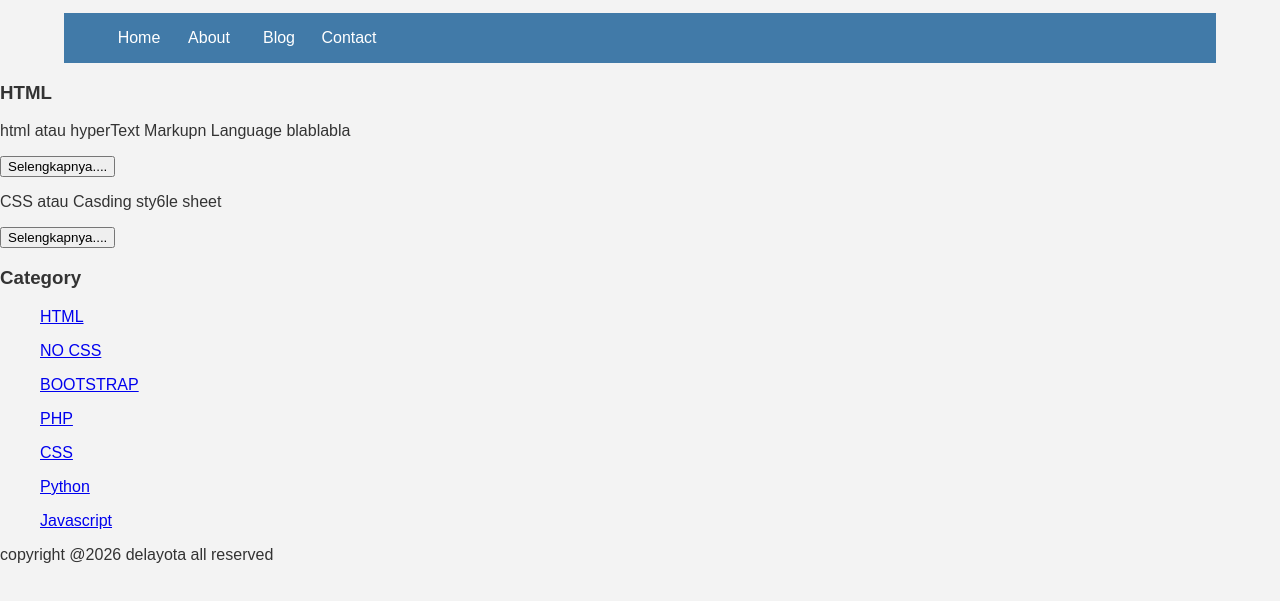
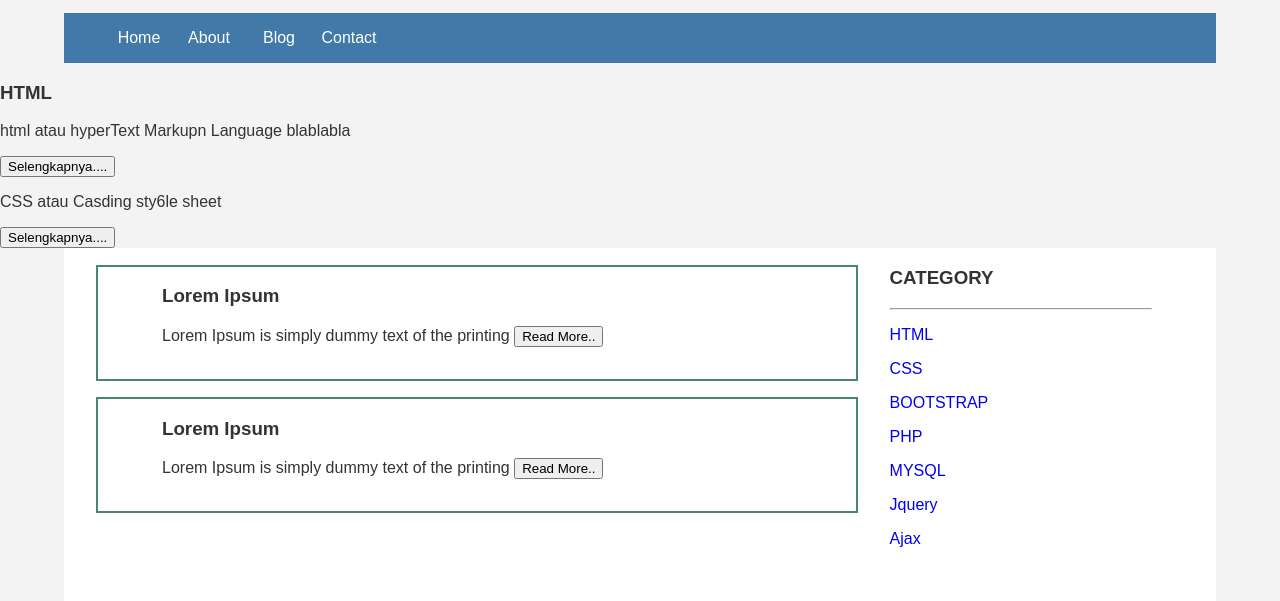
Before and after one commit to devinaff/webqu, a plain HTML site: page index.html in a window 1280 px wide. Shown: the part 123-724 px from the top of the page. Drawn offline with Linux system fonts and the light colour scheme.

Commit message:
Update index.html

```diff
--- a/index.html
+++ b/index.html
@@ -26,17 +26,54 @@
      <button>Selengkapnya....</button>
 
 
-   <h3>Category</h3>
-   <ul>
-     <p><a href="#" >HTML</a></p>
-     <p><a href="#" >NO CSS</a></p>
-     <p><a href="#" >BOOTSTRAP</a></p>
-     <p><a href="#" >PHP</a></p>
-     <p><a href="#" >CSS</a></p>
-     <p><a href="#" >Python</a></p>
-     <p><a href="#" >Javascript</a></p>
-   </ul>
-     <p>copyright @2026 delayota all reserved</p>
+<div class="content">
+        <div class="jarak">
+                <!-- kiri -->
+                <div class="kiri">
+                        <!-- blog -->
+                        <div class="border">
+                                <div class="jarak">
+                                        <h3>Lorem Ipsum</h3>
+                                        <p>Lorem Ipsum is simply dummy text of the printing
+                                        <button class="btn">Read More..</button>
+                                </div>
+                        </div>
+                        <!-- end blog -->
+                        <!-- blog -->
+                        <div class="border">
+                                <div class="jarak">
+                                        <h3>Lorem Ipsum</h3>
+                                        <p>Lorem Ipsum is simply dummy text of the printing
+                                        <button class="btn">Read More..</button>
+                                </div>
+                        </div>
+                        <!-- end blog -->
+                </div>
+                <!-- kiri -->
+                <!-- kanan -->
+                <div class="kanan">
+                        <div class="jarak">
+                                <h3>CATEGORY</h3>
+                                <hr/>
+                                <p><a href="#" class="undecor">HTML</a></p>
+                                <p><a href="#" class="undecor">CSS</a></p>
+                                <p><a href="#" class="undecor">BOOTSTRAP</a></p>
+                                <p><a href="#" class="undecor">PHP</a></p>
+                                <p><a href="#" class="undecor">MYSQL</a></p>
+                                <p><a href="#" class="undecor">Jquery</a></p>
+                                <p><a href="#" class="undecor">Ajax</a></p>
+                        </div>
+                </div>
+                <!-- kanan ->
+        </div>
+</div>
+<div class="footer">
+        <div class="jarak">
+                <p>copyright 2021 codekop all reserved</p>
+        </div>
+
+</div>
+
    </body>
 
 </html>
```
